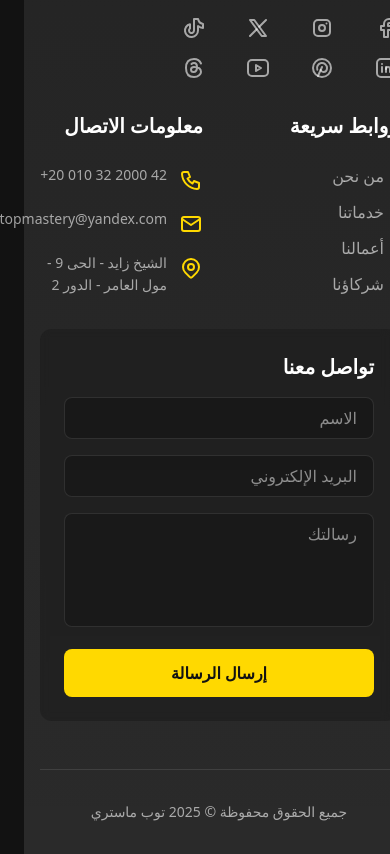
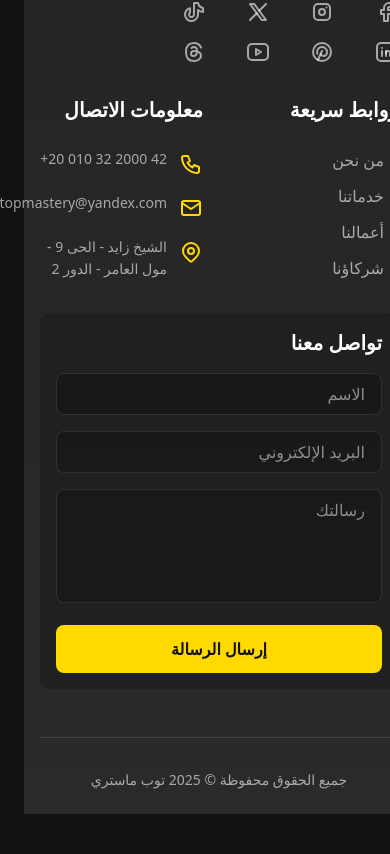
Before and after one commit to topmastery/top-mastery, a Next.js app: page / in a window 390 px wide. Shown: the part 8505-9359 px from the top of the page. After the commit the page ends 9319 px from the top, so only its background shows below. Built offline with nearby package versions, Linux system fonts and the light colour scheme.

Commit message:
Fix middleware routing

```diff
--- a/app/components/Footer.tsx
+++ b/app/components/Footer.tsx
@@ -29,7 +29,7 @@ const Footer = () => {
   ];
 
   return (
-    <footer className="bg-dark-light relative pt-16 pb-8">
+    <footer className="bg-dark-light relative pt-12 pb-6 sm:pt-16 sm:pb-8">
       {/* Background Overlay */}
       <div className="absolute inset-0 bg-gradient-to-b from-dark/50 to-transparent opacity-50" />
 
@@ -125,7 +125,7 @@ const Footer = () => {
             transition={{ duration: 0.5, delay: 0.2 }}
             className="md:col-span-4"
           >
-            <div id="newsletter" className="bg-dark/30 p-6 rounded-xl backdrop-blur-sm">
+            <div id="newsletter" className="bg-dark/30 p-4 sm:p-6 rounded-xl backdrop-blur-sm">
               <h3 className="text-xl font-bold text-light mb-4">تواصل معنا</h3>
               <form className="space-y-4">
                 <input
```
